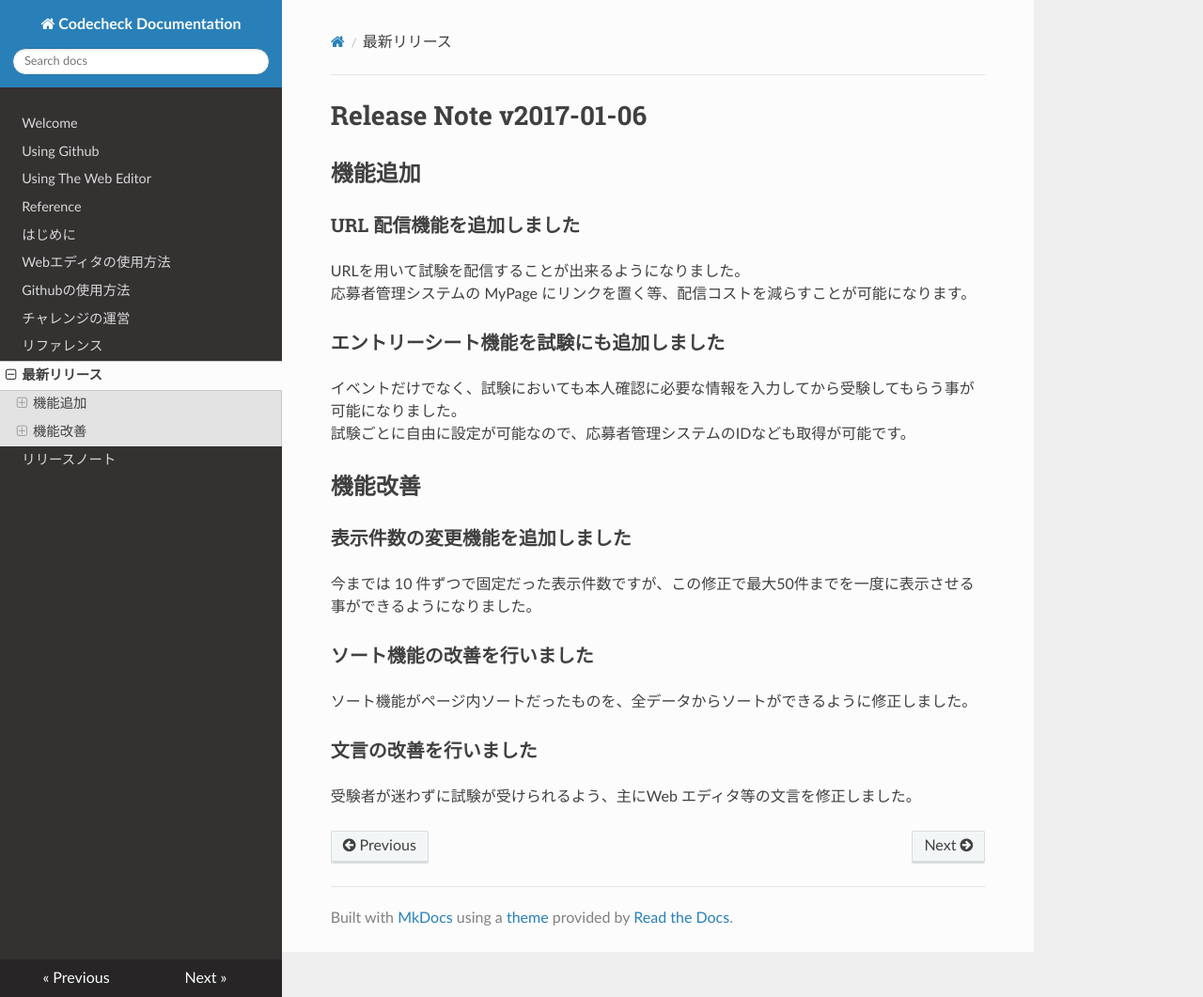
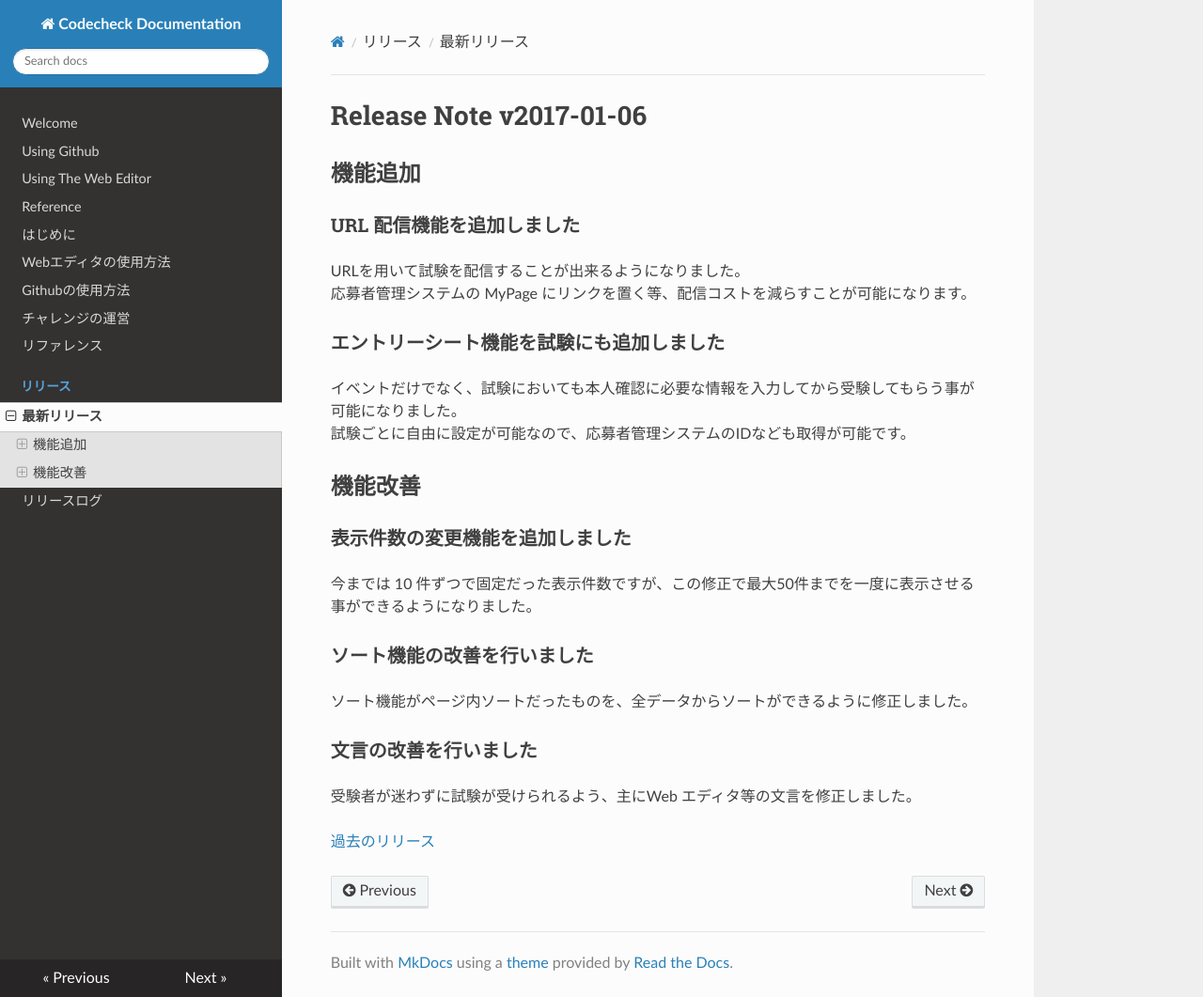
Before and after one commit to code-check/docs, an MkDocs documentation site: the page built from source/docs/ja/releases/latest.md, in a window 1280 px wide and 1061 px high. Shown: the whole window at 94% size. Built offline with MkDocs 1.6.1, drawn with Linux system fonts in a browser that asks for light colours; nearby versions of some CDN libraries; old or Windows-style settings are respelled for this version of MkDocs; some of the changed lines change nothing that is shown.

Commit message:
:recycle: update structure and file names

```diff
--- a/source/docs/ja/release/latest.md
+++ b/source/docs/ja/releases/latest.md
@@ -20,3 +20,5 @@ URLを用いて試験を配信することが出来るようになりました
 
 ### 文言の改善を行いました
 受験者が迷わずに試験が受けられるよう、主にWeb エディタ等の文言を修正しました。
+
+[過去のリリース](./notes.md)
--- a/source/mkdocs.yml
+++ b/source/mkdocs.yml
@@ -34,6 +34,7 @@ pages:
 - Githubの使用方法: ja/guide_github.md
 - チャレンジの運営: ja/guide_organizing_challenges.md
 - リファレンス: ja/reference_users.md
-- 最新リリース: ja/release/latest.md
-- リリースノート: ja/release/notes.md
+- リリース:
+  - 最新リリース: ja/releases/latest.md
+  - リリースログ: ja/releases/log.md
 # - 運営者リファレンス: ja/reference_organizers.md
```
Also changed, not shown: source/docs/ja/releases/ReleaseNote-20160401.md (renamed from source/docs/ja/release/ReleaseNote-20160401.md), source/docs/ja/releases/ReleaseNote-20160427.md (renamed from source/docs/ja/release/ReleaseNote-20160427.md), source/docs/ja/releases/log.md (renamed from source/docs/ja/release/notes.md).
